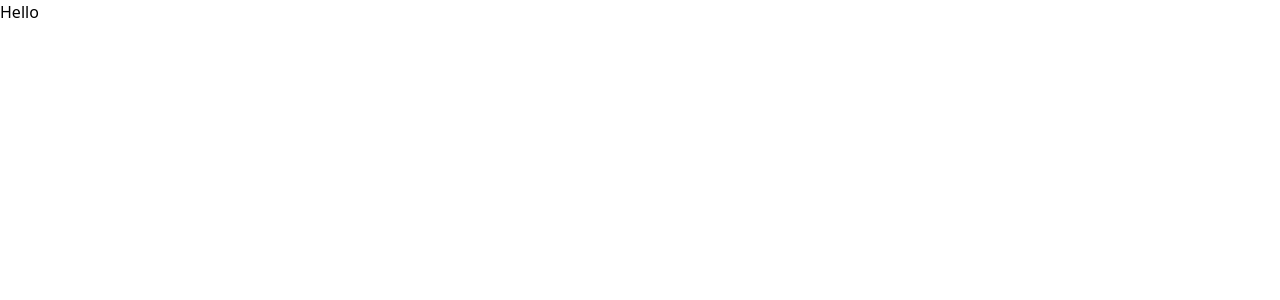
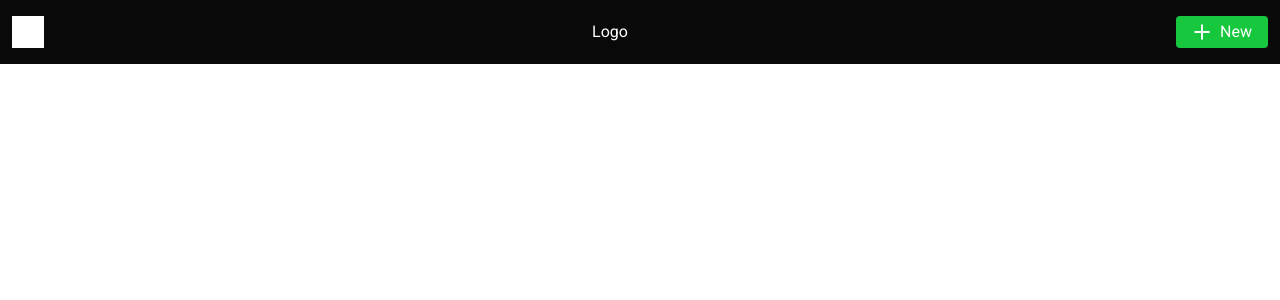
Before and after one commit to felipecalgaro/exercise-tracker-client, a React (Vite) app: page / in a window 1280 px wide. Shown: the top 300 px of the page. Built offline with nearby package versions, Linux system fonts and the light colour scheme.

Commit message:
Create Navbar and SuccessButton components

```diff
--- a/index.html
+++ b/index.html
@@ -5,6 +5,9 @@
   <meta charset="UTF-8" />
   <link rel="icon" type="image/svg+xml" href="/vite.svg" />
   <meta name="viewport" content="width=device-width, initial-scale=1.0" />
+  <link rel="preconnect" href="https://fonts.googleapis.com">
+  <link rel="preconnect" href="https://fonts.gstatic.com" crossorigin>
+  <link href="https://fonts.googleapis.com/css2?family=Roboto:wght@300;400;500&display=swap" rel="stylesheet">
   <script type="module" src="/src/main.tsx" defer></script>
   <title>Exercise Tracker</title>
 </head>
--- a/package.json
+++ b/package.json
@@ -10,6 +10,7 @@
   },
   "dependencies": {
     "axios": "^0.27.2",
+    "phosphor-react": "^1.4.1",
     "react": "^18.2.0",
     "react-dom": "^18.2.0",
     "react-router-dom": "^6.4.1"
--- a/src/App.tsx
+++ b/src/App.tsx
@@ -1,6 +1,8 @@
+import Exercises from "./screens/Exercises"
+
 function App() {
   return (
-    <div>Hello</div>
+    <Exercises />
   )
 }
 
--- /dev/null
+++ b/src/components/Navbar.tsx
@@ -0,0 +1,11 @@
+import { SuccessButton } from "./SuccessButton";
+
+export function Navbar() {
+  return (
+    <div className="bg-black-custom flex justify-between items-center w-full h-16 p-3">
+      <div className="bg-white h-8 w-8"></div>
+      <p className="font-roboto text-white">Logo</p>
+      <SuccessButton text="New" />
+    </div>
+  )
+}
--- /dev/null
+++ b/src/components/SuccessButton.tsx
@@ -0,0 +1,10 @@
+import { Plus } from "phosphor-react";
+
+export function SuccessButton({ text }: { text: string }) {
+  return (
+    <button className="text-white bg-light-green px-4 py-1 flex items-center gap-2 rounded font-roboto hover:bg-dark-green transition-colors duration-300">
+      <Plus size={20} weight='bold' />
+      {text}
+    </button>
+  )
+}
--- /dev/null
+++ b/src/screens/Exercises.tsx
@@ -0,0 +1,7 @@
+import { Navbar } from "../components/Navbar";
+
+export default function Exercises() {
+  return (
+    <Navbar />
+  )
+}
```
Also changed, not shown: 1 other file (tests, documents, lock files or other folders).
